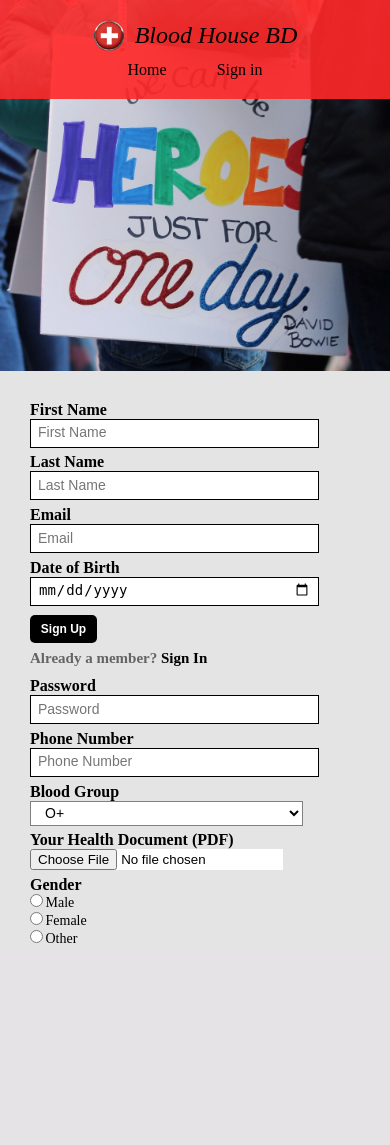
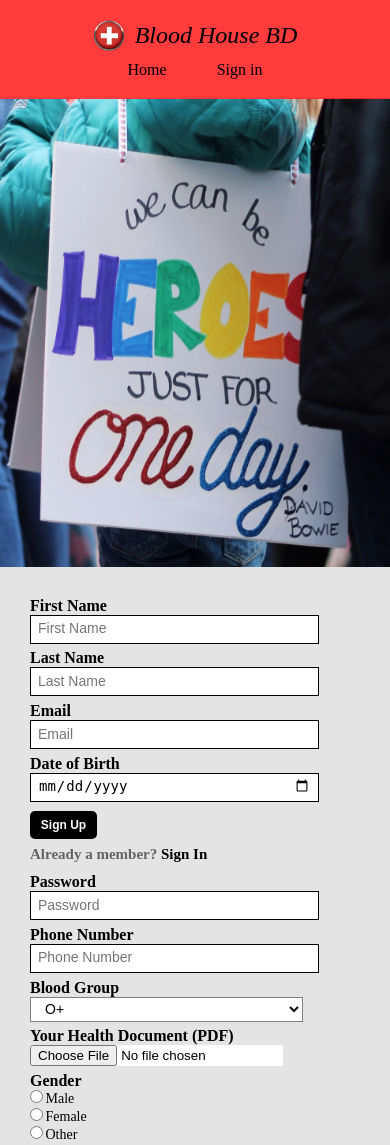
Before and after one commit to Chy-Zaber-Bin-Zahid/Blood-Donation, a PHP site: page /signUp.php in a window 390 px wide. Before the commit the page ends 943 px from the top, so only its background shows below. Run offline with PHP 8.4, Linux system fonts and the light colour scheme.

Commit message:
fixed a problem

```diff
--- a/media/signupq.css
+++ b/media/signupq.css
@@ -105,6 +105,8 @@
   nav {
     flex-direction: column;
     gap: 1rem;
+    position: static;
+    z-index: -1;
   }
 
   .nav-car-img {
@@ -148,7 +150,9 @@
   .two-part{
     display: grid;
     grid-template-columns: 1fr;
+
   }
+
 
   .right-first{
     width: 100%;
@@ -159,4 +163,12 @@
     width: 100%;
     padding: 1em 0em 0em 3em;
   }
+
+  .left-part img{
+    margin-top: 9.8rem;
+  }
+
+  .right-part{
+    margin-top: 9.8rem;
+  }
 }
```
